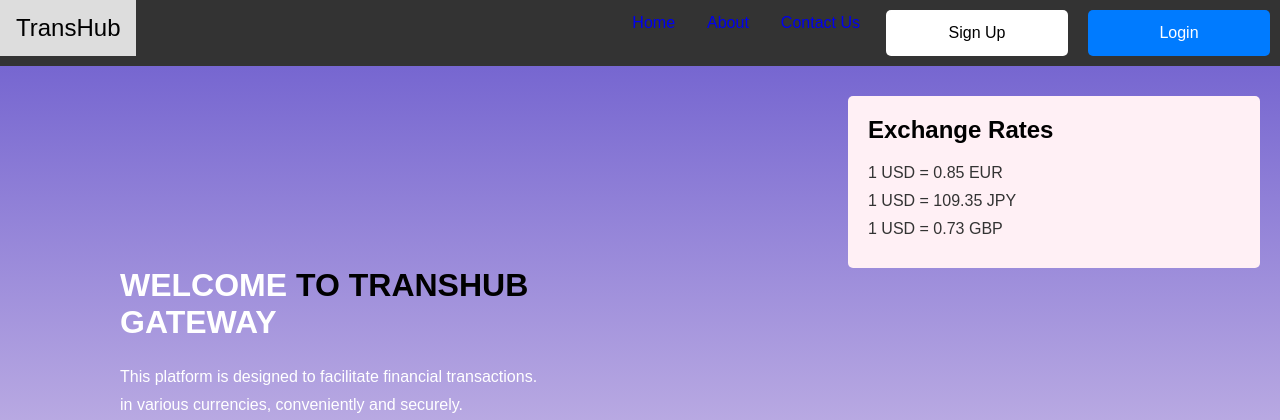
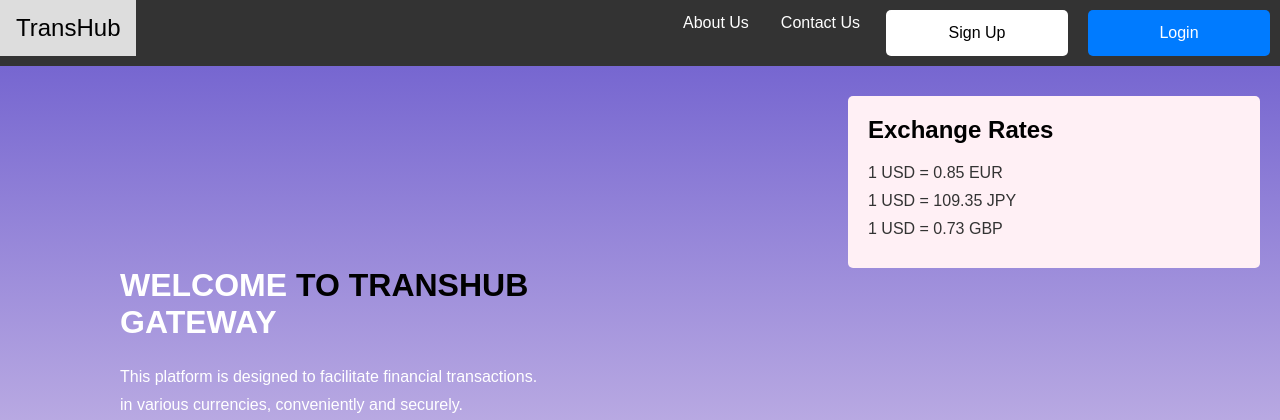
Before and after one commit to Jasemonu/Portfolio_project, a Flask app: page / in a window 1280 px wide. Shown: the top 420 px of the page. Run offline with Flask 3, Linux system fonts and the light colour scheme.

```diff
--- a/web_files/templates/landing_page.html
+++ b/web_files/templates/landing_page.html
@@ -11,9 +11,8 @@
         <a href="#" class="logo">TransHub</a>
         <a href="#" class="login-button">Login</a>
         <a href="#" class="signup-button">Sign Up</a>
-        <a href="#">Contact Us</a>
-        <a href="#">About</a>
-        <a href="#">Home</a>
+        <a href="#" class="btn">Contact Us</a>
+        <a href="#" class="btn">About Us</a>
     </div>
     <div class="layout-container">
         <div class="call-to-action">
```
